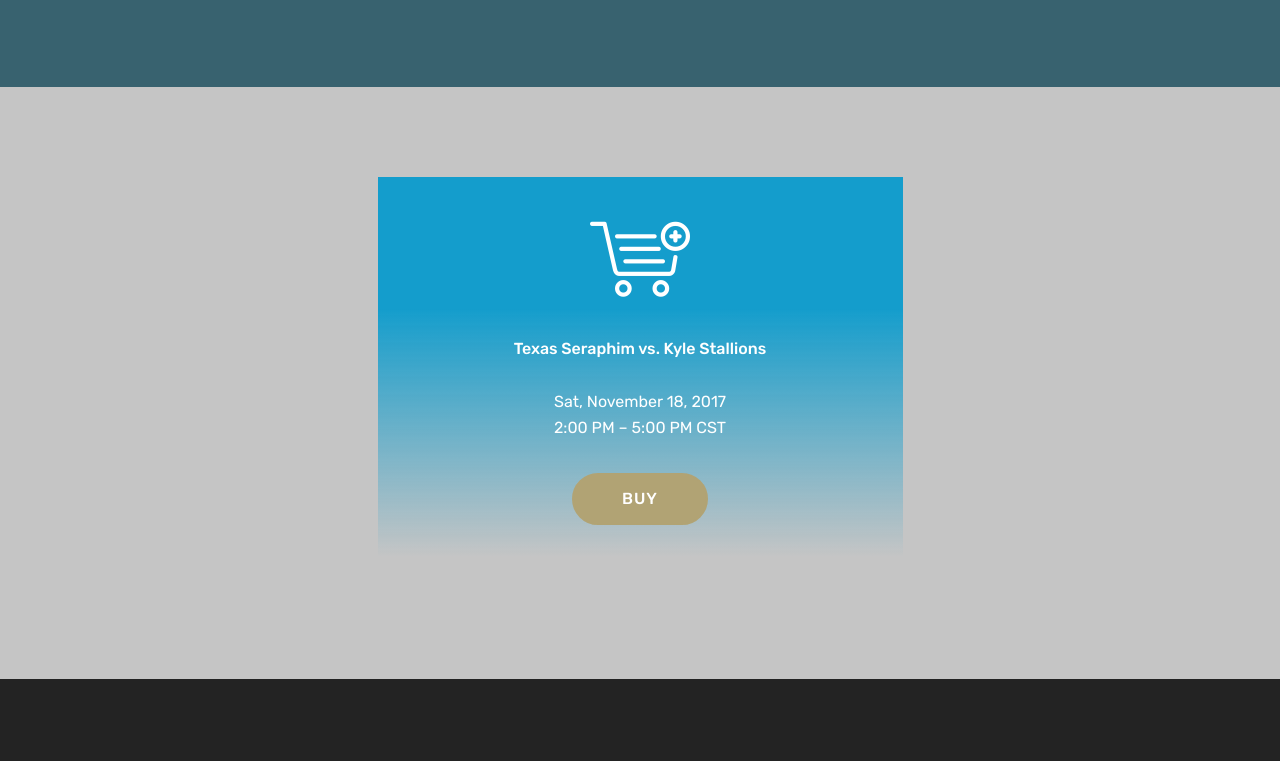
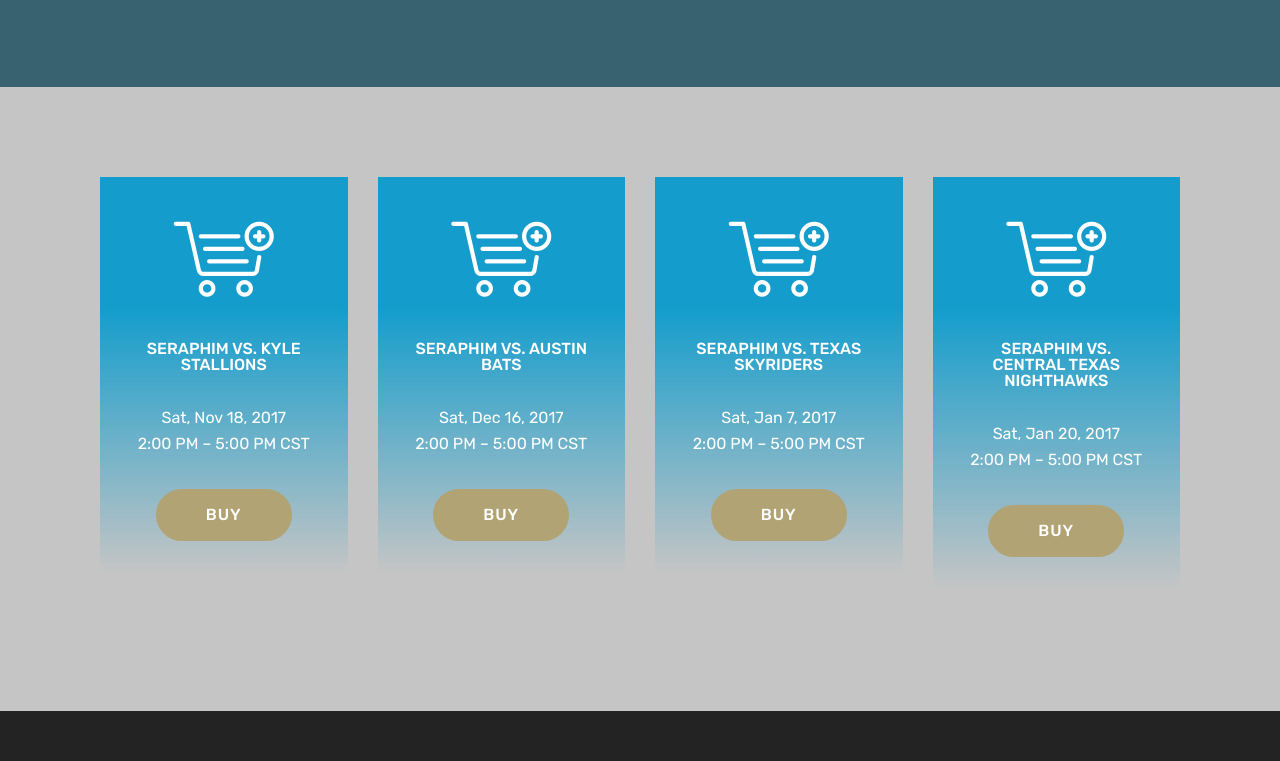
Before and after one commit to rodro/txseraphim.dev, a plain HTML site: page index.html in a window 1280 px wide. Shown: the part 1259-2020 px from the top of the page. Drawn offline with Linux system fonts and the light colour scheme; files whose address does not match are found by name.

Commit message:
changed game dateand link

```diff
--- a/index.html
+++ b/index.html
@@ -24,7 +24,7 @@
 
 </head>
 <body>
-<section class="menu cid-qAsCl7Noh3" once="menu" id="menu1-6" data-rv-view="155">
+<section class="menu cid-qAsCl7Noh3" once="menu" id="menu1-6" data-rv-view="301">
 
 
 
@@ -64,7 +64,7 @@
     </nav>
 </section>
 
-<section class="engine"><a href="https://mobirise.co/k">free bootstrap templates</a></section><section class="header4 cid-qAsqvK0X3E mbr-parallax-background" id="header4-1" data-rv-view="157">
+<section class="engine"><a href="https://mobirise.co/e">web builder software</a></section><section class="header4 cid-qAsqvK0X3E mbr-parallax-background" id="header4-1" data-rv-view="303">
 
 
 
@@ -90,7 +90,7 @@
     </div>
 </section>
 
-<section class="countdown1 cid-qAsBAEN9To mbr-parallax-background" id="countdown1-5" data-rv-view="160">
+<section class="countdown1 cid-qAsBAEN9To mbr-parallax-background" id="countdown1-5" data-rv-view="306">
 
 
     <div class="mbr-overlay" style="opacity: 0.8; background-color: rgb(7, 59, 76);">
@@ -111,7 +111,7 @@
     </div>
 </section>
 
-<section class="features8 cid-qAsBuh4Psx mbr-parallax-background" id="features8-4" data-rv-view="163">
+<section class="features8 cid-qAsBuh4Psx mbr-parallax-background" id="features8-4" data-rv-view="309">
 
 
 
@@ -121,28 +121,58 @@
     <div class="container">
         <div class="media-container-row">
 
-            <div class="card  col-12 col-md-6">
+            <div class="card  col-12 col-md-6 col-lg-3">
                 <div class="card-img">
-                    <span class="mbr-iconfont mbri-cart-add" media-simple="true"></span>
+                    <a href="https://www.eventbrite.com/e/texas-seraphim-vs-kyle-stallions-tickets-39660566823?aff=es2" target="_blank"><span class="mbr-iconfont mbri-cart-add" media-simple="true"></span></a>
                 </div>
                 <div class="card-box align-center">
-                    <h4 class="card-title mbr-fonts-style display-7">Texas Seraphim vs. Kyle Stallions</h4>
-                    <p class="mbr-text mbr-fonts-style display-7">Sat, November 18, 2017<br>2:00 PM – 5:00 PM CST</p>
+                    <h4 class="card-title mbr-fonts-style display-7">SERAPHIM VS. KYLE STALLIONS</h4>
+                    <p class="mbr-text mbr-fonts-style display-7">Sat, Nov 18, 2017<br>2:00 PM – 5:00 PM CST</p>
                     <div class="mbr-section-btn text-center"><a href="https://www.eventbrite.com/e/texas-seraphim-vs-kyle-stallions-tickets-39660566823?aff=es2" class="btn btn-danger display-4" target="_blank">
                             BUY</a></div>
                 </div>
             </div>
 
+            <div class="card  col-12 col-md-6 col-lg-3">
+                <div class="card-img">
+                    <a href="https://www.eventbrite.com/e/texas-seraphim-vs-austin-bats-tickets-39862431606?aff=es2" target="_blank"><span class="mbr-iconfont mbri-cart-add" media-simple="true"></span></a>
+                </div>
+                <div class="card-box align-center">
+                    <h4 class="card-title mbr-fonts-style display-7">SERAPHIM VS. AUSTIN BATS</h4>
+                    <p class="mbr-text mbr-fonts-style display-7">Sat, Dec 16, 2017<br>2:00 PM – 5:00 PM CST</p>
+                    <div class="mbr-section-btn text-center"><a href="https://www.eventbrite.com/e/texas-seraphim-vs-austin-bats-tickets-39862431606?aff=es2" class="btn btn-danger display-4" target="_blank">
+                            BUY</a></div>
+                </div>
+            </div>
 
+            <div class="card  col-12 col-md-6 col-lg-3">
+                <div class="card-img">
+                    <a href="https://www.eventbrite.com/e/texas-seraphim-vs-texas-skyriders-tickets-39862455678?aff=es2" target="_blank"><span class="mbr-iconfont mbri-cart-add" media-simple="true"></span></a>
+                </div>
+                <div class="card-box align-center">
+                    <h4 class="card-title mbr-fonts-style display-7">SERAPHIM VS. TEXAS SKYRIDERS</h4>
+                    <p class="mbr-text mbr-fonts-style display-7">Sat, Jan 7, 2017<br>2:00 PM – 5:00 PM CST</p>
+                    <div class="mbr-section-btn text-center"><a href="https://www.eventbrite.com/e/texas-seraphim-vs-texas-skyriders-tickets-39862455678?aff=es2" class="btn btn-danger display-4" target="_blank">
+                            BUY</a></div>
+                </div>
+            </div>
 
-
-
-
+            <div class="card  col-12 col-md-6 col-lg-3">
+                <div class="card-img">
+                    <a href="https://www.eventbrite.com/e/texas-seraphim-vs-central-tx-nighthawks-tickets-39862495798?aff=es2" target="_blank"><span class="mbr-iconfont mbri-cart-add" media-simple="true"></span></a>
+                </div>
+                <div class="card-box align-center">
+                    <h4 class="card-title mbr-fonts-style display-7">SERAPHIM VS. CENTRAL TEXAS NIGHTHAWKS</h4>
+                    <p class="mbr-text mbr-fonts-style display-7">Sat, Jan 20, 2017<br>2:00 PM – 5:00 PM CST</p>
+                    <div class="mbr-section-btn text-center"><a href="https://www.eventbrite.com/e/texas-seraphim-vs-central-tx-nighthawks-tickets-39862495798?aff=es2" class="btn btn-danger display-4" target="_blank">
+                            BUY</a></div>
+                </div>
+            </div>
         </div>
     </div>
 </section>
 
-<section class="section-table cid-qAsOPN208e" id="table1-a" data-rv-view="166">
+<section class="section-table cid-qAsOPN208e" id="table1-a" data-rv-view="312">
 
 
 
@@ -239,7 +269,7 @@
     </div>
 </section>
 
-<section class="mbr-section form4 cid-qAsNWQFuux" id="form4-8" data-rv-view="276">
+<section class="mbr-section form4 cid-qAsNWQFuux" id="form4-8" data-rv-view="422">
 
 
 
@@ -267,7 +297,7 @@
                 </div>
                 <div data-form-type="formoid">
                     <div data-form-alert="" hidden="">Thanks for filling out the form!</div>
-                    <form class="block mbr-form" action="https://mobirise.com/" method="post" data-form-title="Mobirise Form"><input type="hidden" data-form-email="true" value="pZmHAeXNHiO6hDSybp0qOe0DskarfCGbtOTswMAqpj3nxQyDzv0/0dDlz2xChbPlGYDjXxeJh457bLkKbOqxWiO7ghGepHoHeeg8aOv5UeKu7OkJX+tLObDcbJN+Z/ZA">
+                    <form class="block mbr-form" action="https://mobirise.com/" method="post" data-form-title="Mobirise Form"><input type="hidden" data-form-email="true" value="t+7hw8nZUC3rDEqTYnWJhkVZPawni0Yb43Z9wtGeRpxahQF/h7n5f1WBIdkFybicIlq0qfsCltnS7ET0f47hTvklCKWI9dax+0x8EJFhrdwFtR34Yx/ggFF1OcmDYvb+">
                         <div class="row">
                             <div class="col-md-6 multi-horizontal" data-for="name">
                                 <input type="text" class="form-control input" name="name" data-form-field="Name" placeholder="Your Name" required="" id="name-form4-8">
@@ -292,7 +322,7 @@
     </div>
 </section>
 
-<section class="cid-qAsOKKg6Dy" id="social-buttons1-9" data-rv-view="279">
+<section class="cid-qAsOKKg6Dy" id="social-buttons1-9" data-rv-view="425">
 
 
 
@@ -322,7 +352,7 @@
     </div>
 </section>
 
-<section once="" class="cid-qAxCTwxBTj" id="footer7-c" data-rv-view="282">
+<section once="" class="cid-qAxCTwxBTj" id="footer7-c" data-rv-view="428">
 
 
 
```
Also changed, not shown: assets/images/mbr-favicon.png, 1 other file.
